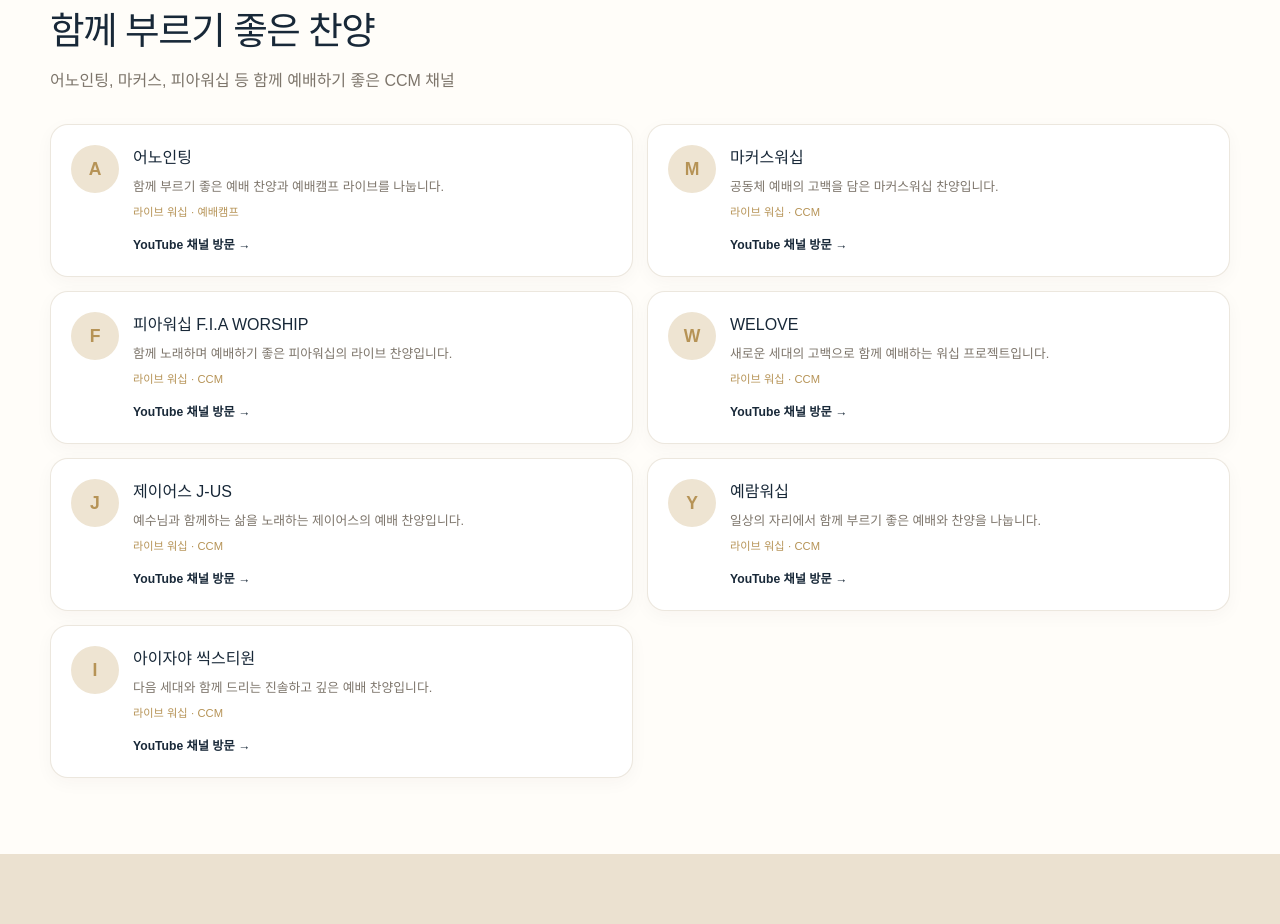
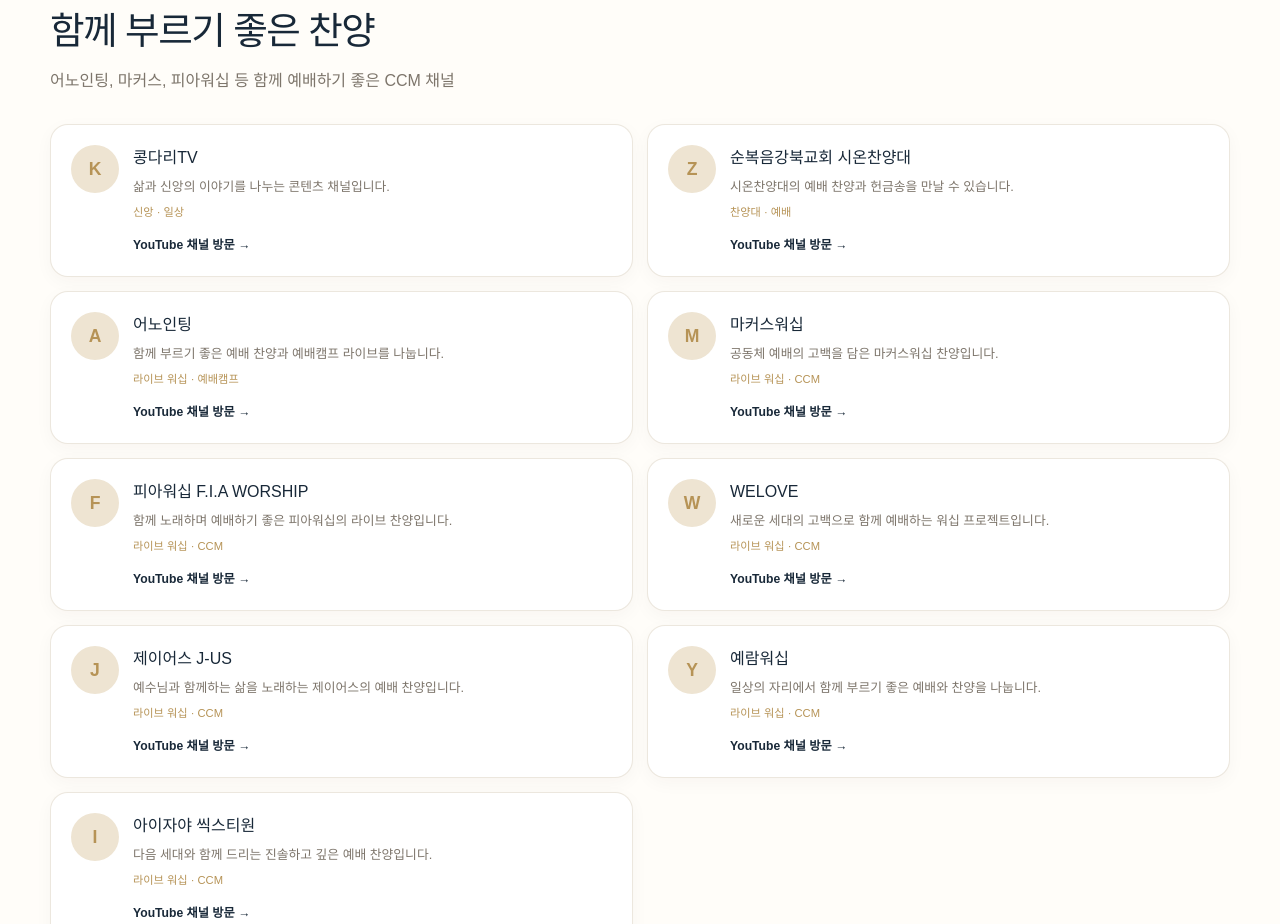
Before and after one commit to kongdary/worship-and-word, a Next.js app: page / in a window 1280 px wide. Shown: the part 7300-8224 px from the top of the page. Built offline with nearby package versions, Linux system fonts and the light colour scheme.

Commit message:
Add local recommended channels

```diff
--- a/data/channels.ts
+++ b/data/channels.ts
@@ -1,4 +1,6 @@
 export const channels = [
+ {name:"콩다리TV",initial:"K",description:"삶과 신앙의 이야기를 나누는 콘텐츠 채널입니다.",contents:"신앙 · 일상",url:"https://www.youtube.com/@kongdarytv"},
+ {name:"순복음강북교회 시온찬양대",initial:"Z",description:"시온찬양대의 예배 찬양과 헌금송을 만날 수 있습니다.",contents:"찬양대 · 예배",url:"https://www.youtube.com/@zionkangbuk"},
  {name:"어노인팅",initial:"A",description:"함께 부르기 좋은 예배 찬양과 예배캠프 라이브를 나눕니다.",contents:"라이브 워십 · 예배캠프",url:"https://www.youtube.com/@Anointingworship"},
  {name:"마커스워십",initial:"M",description:"공동체 예배의 고백을 담은 마커스워십 찬양입니다.",contents:"라이브 워십 · CCM",url:"https://www.youtube.com/@markersworship"},
  {name:"피아워십 F.I.A WORSHIP",initial:"F",description:"함께 노래하며 예배하기 좋은 피아워십의 라이브 찬양입니다.",contents:"라이브 워십 · CCM",url:"https://www.youtube.com/@FIAWORSHIP"},
```
